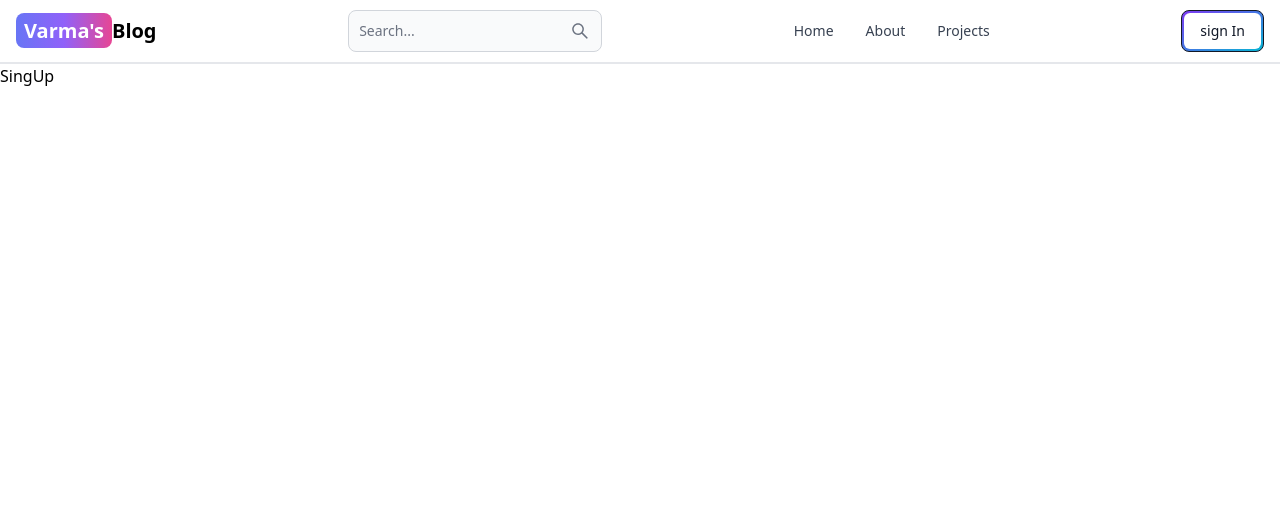
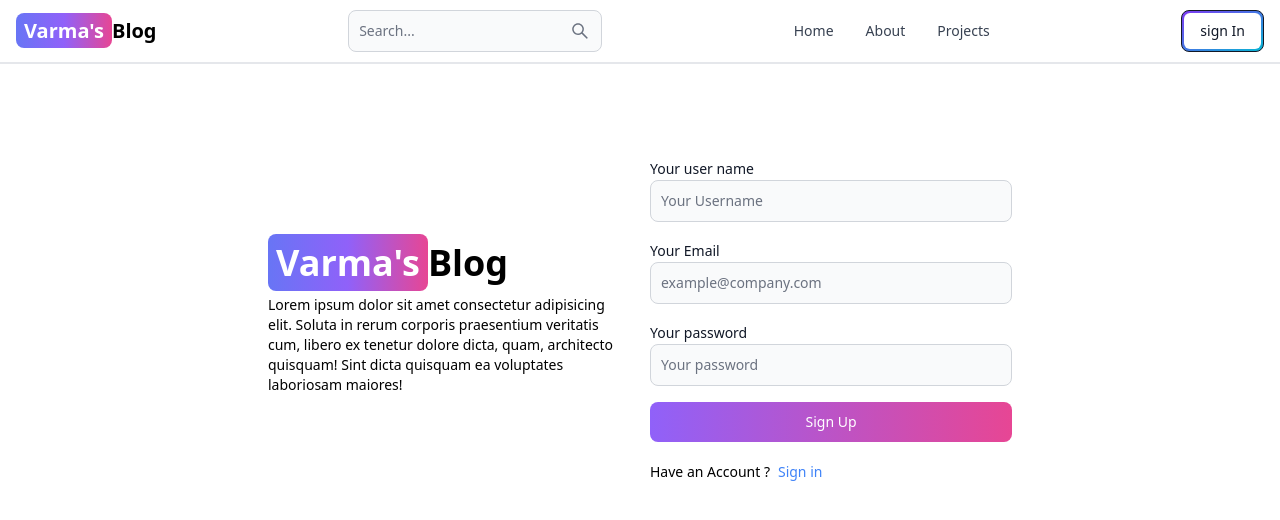
Before and after one commit to HarishAnkathi8/MERN-BLOG, a React (Vite) app in the folder client/: page /signup in a window 1280 px wide. Shown: the top 520 px of the page. Built offline with nearby package versions, Linux system fonts and the light colour scheme.

Commit message:
create the singup page

```diff
--- a/client/src/pages/SignUp.jsx
+++ b/client/src/pages/SignUp.jsx
@@ -1,9 +1,42 @@
+import { Button, Label, TextInput } from 'flowbite-react'
 import React from 'react'
+import { Link } from 'react-router-dom'
 
 const SignUp = () => {
   return (
-    <div>
-      SingUp
+    <div className='min-h-screen mt-20'>
+        <div className='flex p-3 max-w-3xl mx-auto flex-col md:flex-row md:items-center gap-5'>
+          {/* left */}
+          <div className='flex-1'>
+          <Link className='text-4xl font-bold dark:text-white'>
+        <span className='px-2 py-1 bg-gradient-to-r from-indigo-500 via-purple-500 to-pink-500 rounded-lg text-white'>Varma's</span>Blog
+        </Link>
+        <p className='text-sm mt-3'>Lorem ipsum dolor sit amet consectetur adipisicing elit. Soluta in rerum corporis praesentium veritatis cum, libero ex tenetur dolore dicta, quam, architecto quisquam! Sint dicta quisquam ea voluptates laboriosam maiores!</p>
+          </div>
+          {/* right */}
+          <div className='flex-1'>
+            <form className='flex flex-col gap-4'>
+              <div>
+                <Label value='Your user name'/>
+                <TextInput type='text'  id='username' placeholder='Your Username' />
+              </div>
+              <div >
+                <Label value='Your Email'/>
+                <TextInput type='email'  id='email' placeholder='example@company.com' />
+              </div>
+              <div >
+                <Label value='Your password'/>
+                <TextInput type='password'  id='password' placeholder='Your password' />
+              </div>
+              <Button gradientDuoTone='purpleToPink' type='submit'>Sign Up</Button>
+            </form>
+          <div className='flex gap-2 text-sm mt-5'>
+              <span>Have an Account ?</span>
+              <Link to="/signin" className='text-blue-500'>Sign in</Link>
+          </div>
+          </div>
+
+        </div>
     </div>
   )
 }
```
